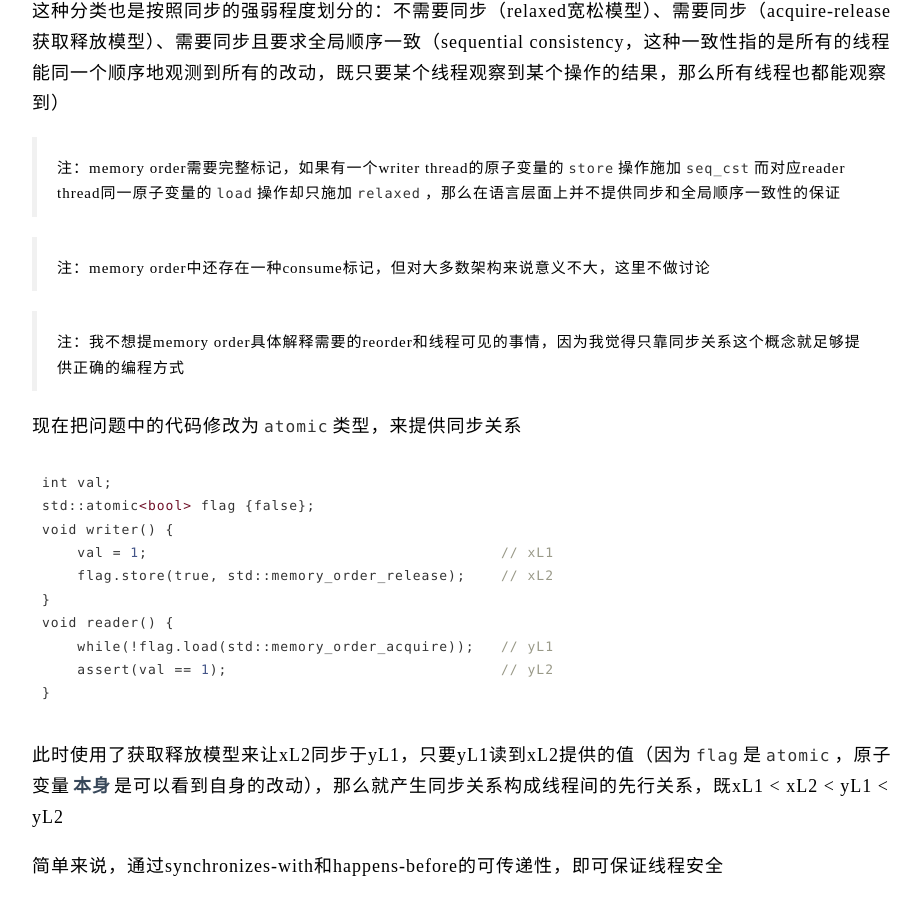
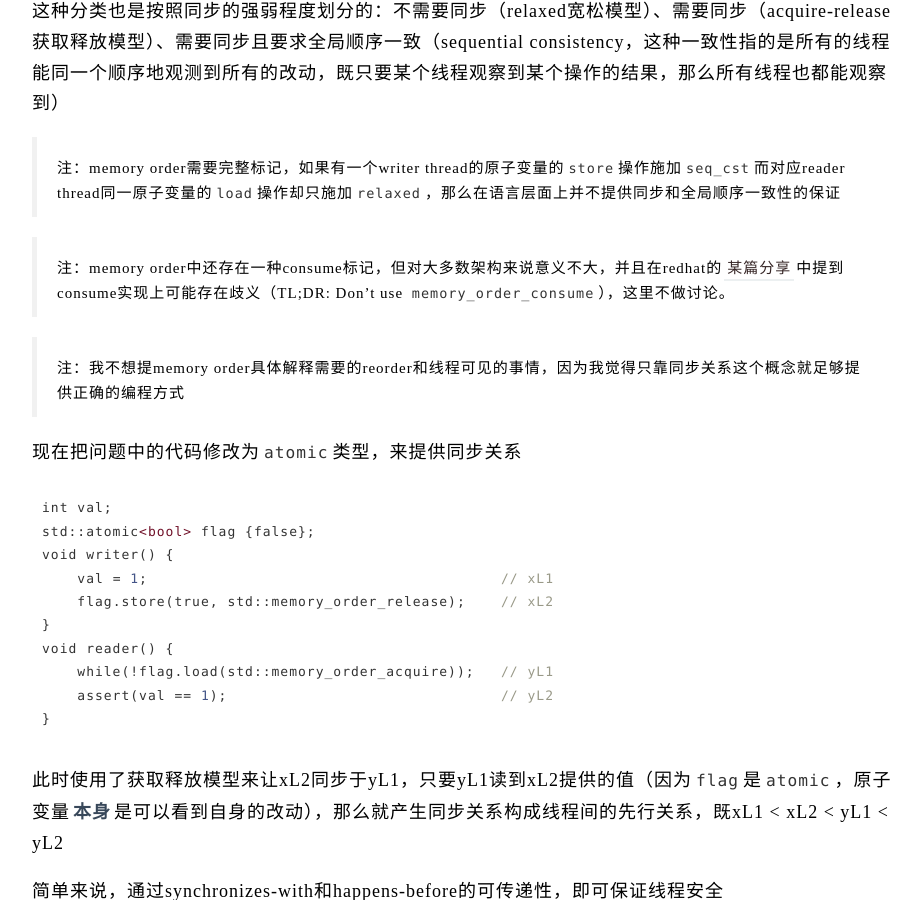
Before and after one commit to Caturra000/Caturra000.github.io, a Jekyll site: the page built from _posts/2023/2023-02-02-cpp-memory-model.md, in a window 1280 px wide and 900 px high, scrolled down 2678 px. Shown: the whole window, without its empty margins (178-1099 px from the left). Built offline with Jekyll 4.4.1, drawn with Linux system fonts in a browser that asks for light colours.

Commit message:
update cpp-memory-model: consume

```diff
--- a/_posts/2023/2023-02-02-cpp-memory-model.md
+++ b/_posts/2023/2023-02-02-cpp-memory-model.md
@@ -129,7 +129,7 @@ void reader() {
 
 
 
-> 注：memory order中还存在一种consume标记，但对大多数架构来说意义不大，这里不做讨论
+> 注：memory order中还存在一种consume标记，但对大多数架构来说意义不大，并且在redhat的[某篇分享](https://gcc.gnu.org/wiki/cauldron2015?action=AttachFile&do=get&target=Torvald+Riegel_+Modern+concurrent+code+in+C.pdf)中提到consume实现上可能存在歧义（TL;DR: Don't use `memory_order_consume`），这里不做讨论。
 
 
 
```
